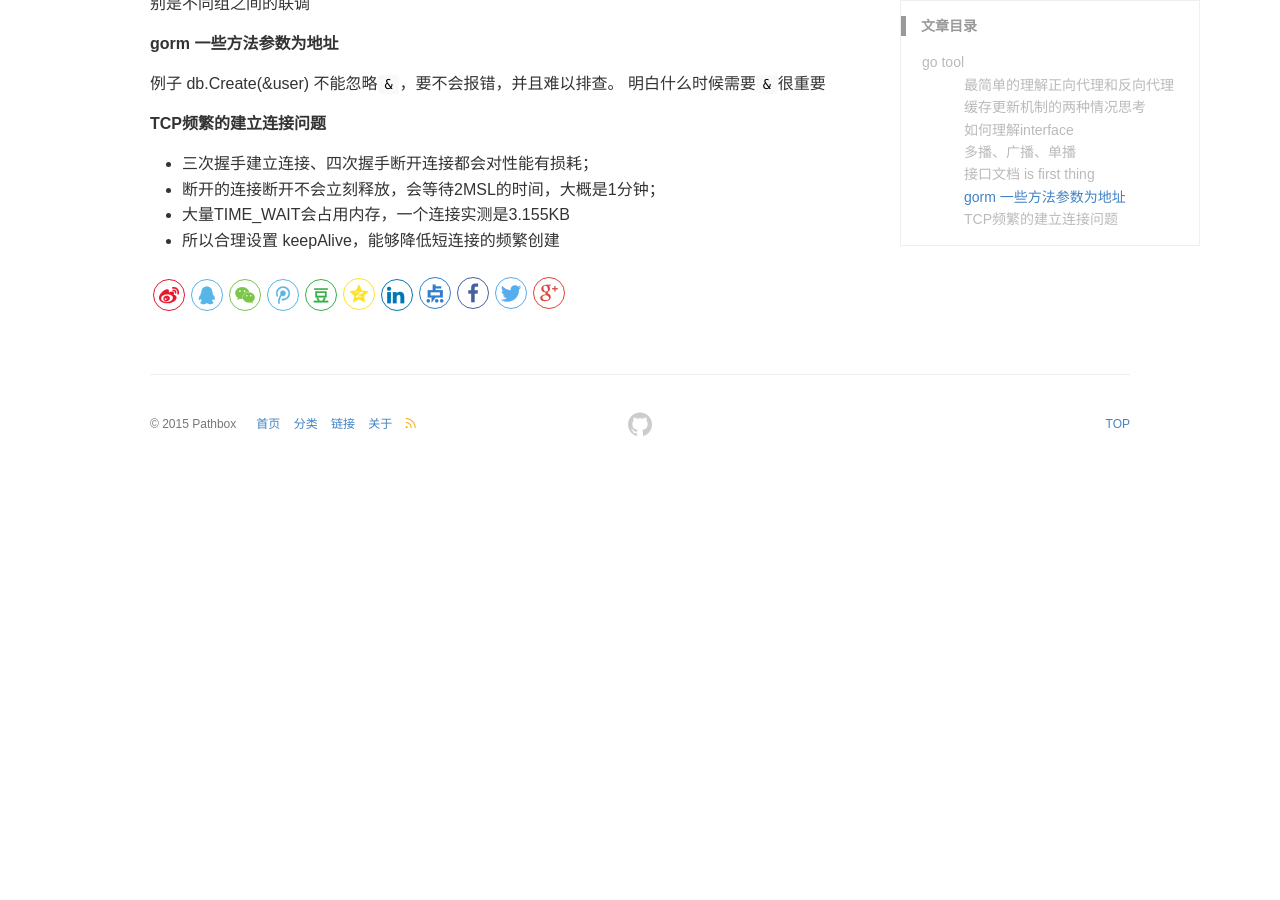
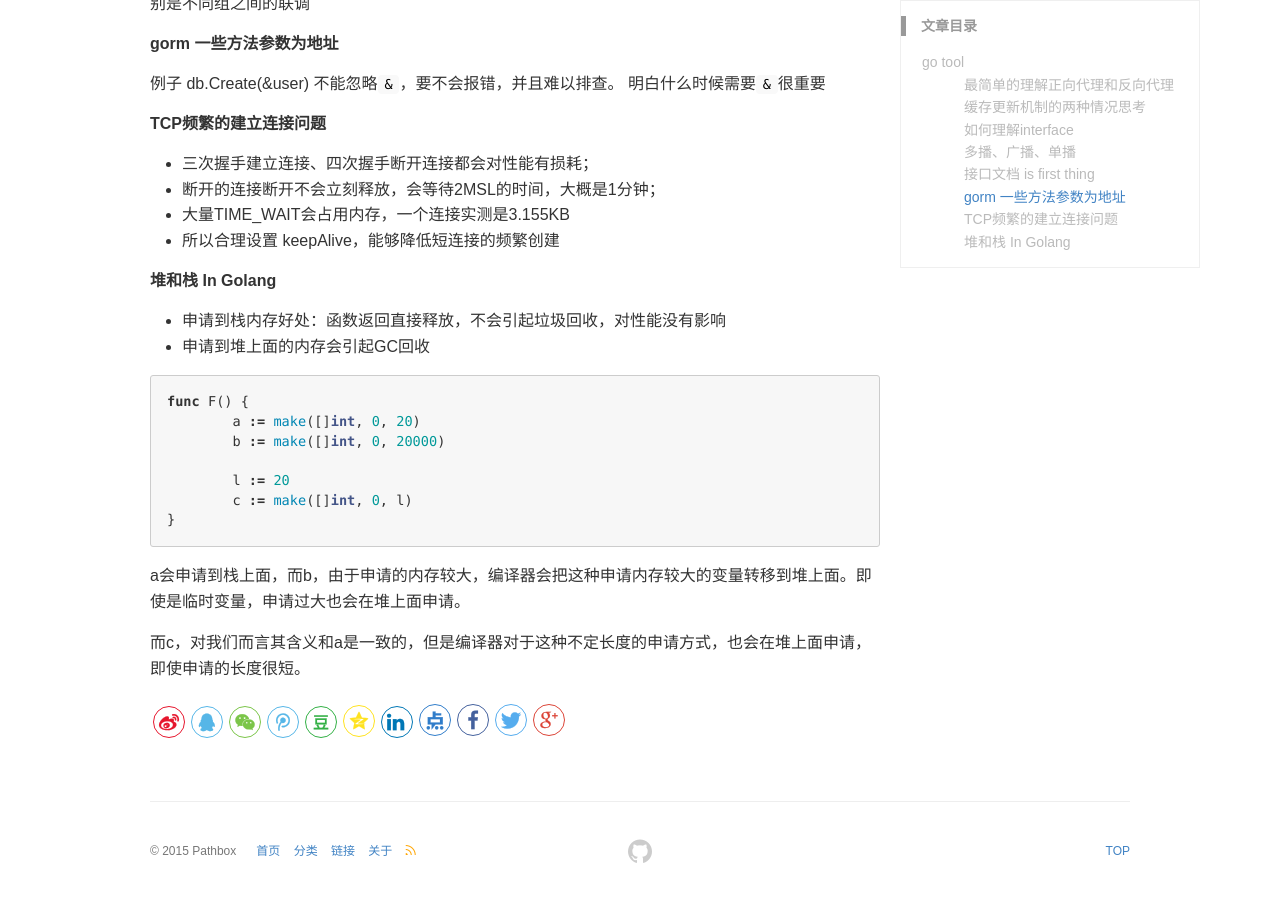
Before and after one commit to pathbox/pathbox.github.io, a Jekyll site: the page built from _posts/2018-04-03-work-summary-in-Udesk-fourteen.md, in a window 1280 px wide and 900 px high, scrolled down 4679 px. Built offline with Jekyll 4.4.1, drawn with Linux system fonts in a browser that asks for light colours; before the commit the page ends 5152 px from its top, so only the background shows below that.

Commit message:
堆和栈 In Golang

````diff
--- a/_posts/2018-04-03-work-summary-in-Udesk-fourteen.md
+++ b/_posts/2018-04-03-work-summary-in-Udesk-fourteen.md
@@ -211,3 +211,21 @@ https://tonybai.com/2014/10/22/golang-testing-techniques/
 + 断开的连接断开不会立刻释放，会等待2MSL的时间，大概是1分钟；
 + 大量TIME_WAIT会占用内存，一个连接实测是3.155KB
 + 所以合理设置 keepAlive，能够降低短连接的频繁创建
+
+##### 堆和栈 In Golang
+
++ 申请到栈内存好处：函数返回直接释放，不会引起垃圾回收，对性能没有影响
++ 申请到堆上面的内存会引起GC回收
+
+```go
+func F() {
+	a := make([]int, 0, 20)
+	b := make([]int, 0, 20000)
+
+	l := 20
+	c := make([]int, 0, l)
+}
+```
+a会申请到栈上面，而b，由于申请的内存较大，编译器会把这种申请内存较大的变量转移到堆上面。即使是临时变量，申请过大也会在堆上面申请。
+
+而c，对我们而言其含义和a是一致的，但是编译器对于这种不定长度的申请方式，也会在堆上面申请，即使申请的长度很短。
````
